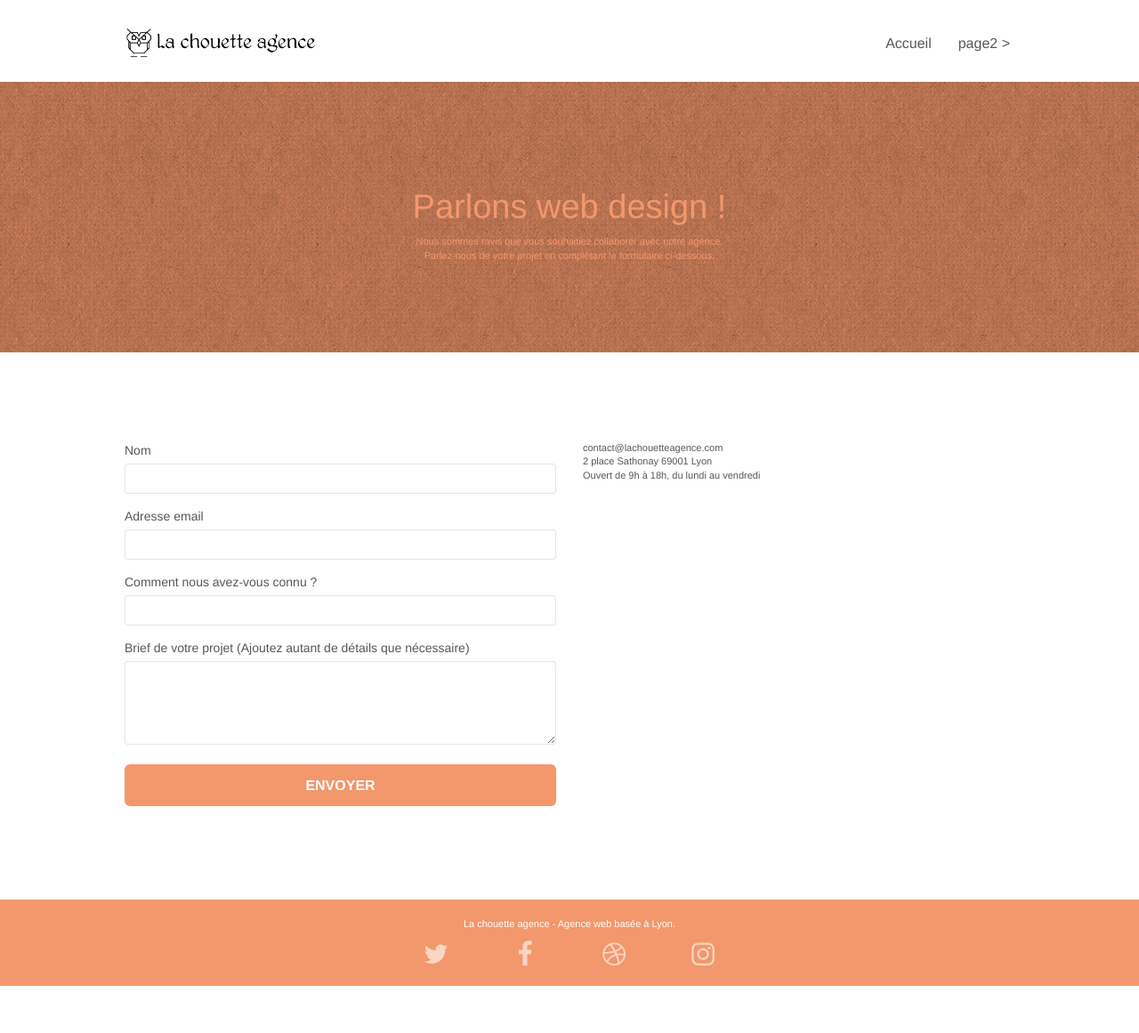
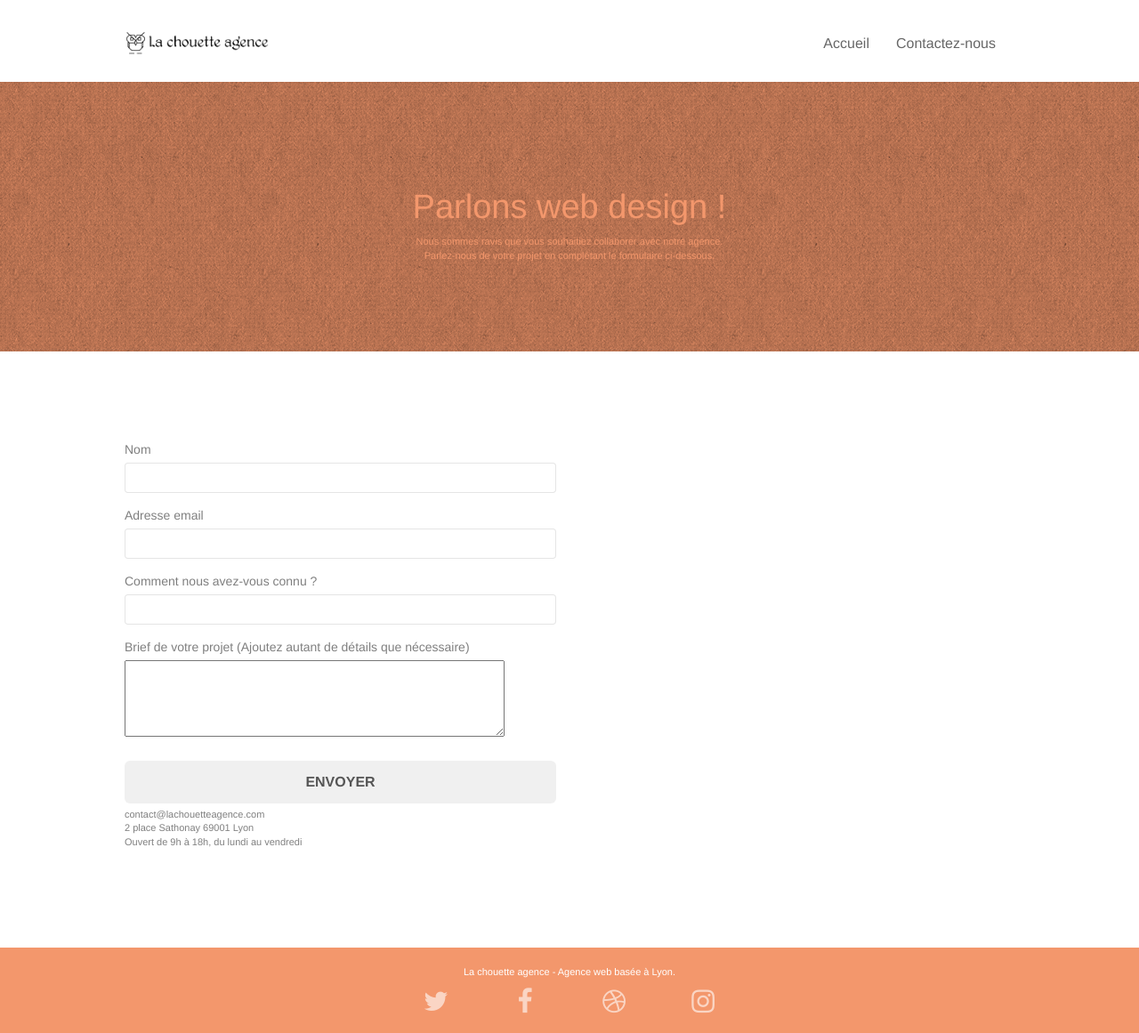
Before and after one commit to Soufneffati/AyebneffatiSoufyane_4_12052021, a plain HTML site: page optimize/contact.html in a window 1280 px wide. Shown: the whole page at 89% size. Before the commit the page ends 1108 px from the top, so only its background shows below. Drawn offline with Linux system fonts and the light colour scheme; files that its build step writes are made by us from their sources.

Commit message:
Optimization

```diff
--- a/optimize/contact.html
+++ b/optimize/contact.html
@@ -8,9 +8,9 @@
     <meta name="viewport" content="width=device-width, initial-scale=1.0, viewport-fit=cover">
     <link rel="shortcut icon" type="image/png" href="favicon.jpg">
 
-	<link rel="stylesheet" type="text/css" href="./css/bootstrap.min.css">
+	<link rel="stylesheet" type="text/css" href="./css/bootstrap.css"><!--Retrait min.css Erreur 404-->
 	<link rel="stylesheet" type="text/css" href="style.css">
-	<link rel="stylesheet" type="text/css" href="./css/font-awesome.min.css">
+	<link rel="stylesheet" type="text/css" href="./css/font-awesome.css"><!--Retrait min.css-->
 	<!--retrait<link rel="stylesheet" type="text/css" href="./css/et-line.min.css">-->
 
     <title>Contactez-nous</title>
@@ -37,11 +37,12 @@
 	<div class="container bloc-sm">
 		<nav class="navbar row">
 			<div class="navbar-header">
-				<a class="navbar-brand" href="index.html"><img src="img/la-chouette-agence.png" alt="atlanta web design logo" height="40" /></a>
-				<button id="nav-toggle" type="button" class="ui-navbar-toggle navbar-toggle" data-toggle="collapse" data-target=".navbar-1">
+				<a class="navbar-brand" href="index.html"><img src="img/la-chouette-agence.png" alt="Lyon web design logo" height="30" /></a>
+			</div>
+				<!--<button id="nav-toggle" type="button" class="ui-navbar-toggle navbar-toggle" data-toggle="collapse" data-target=".navbar-1">
 					<span class="sr-only">Toggle navigation</span><span class="icon-bar"></span><span class="icon-bar"></span><span class="icon-bar"></span>
-				</button>
-			</div>
+				</button>-->
+
 			<div class="collapse navbar-collapse navbar-1 special-dropdown-nav">
 				<ul class="site-navigation nav navbar-nav">
 					<li>
@@ -50,7 +51,7 @@
 					<li>
 					</li>
 					<li>
-						<a href="page2.html">page2 &gt;</a>
+						<a href="contact.html">Contactez-nous</a>
 					</li>
 				</ul>
 			</div>
@@ -84,34 +85,31 @@
 			<div class="col-sm-6">
 				<form id="form_1" novalidate success-msg="Your message has been sent." fail-msg="Sorry it seems that our mail server is not responding, Sorry for the inconvenience!">
 					<div class="form-group">
-						<label>
-							Nom
-						</label>
+						<!--Introduction balise Label-->
+						<label for="name">Nom</label>
 						<input id="name" class="form-control" required />
 					</div>
 					<div class="form-group">
-						<label>
-							Adresse email
-						</label>
+						<!--Introduction balise Label-->
+						<label for="email">Adresse email</label>
 						<input id="email" class="form-control" type="email" required />
 					</div>
 					<div class="form-group">
-						<label>
-							Comment nous avez-vous connu ?
-						</label>
+						<!--Introduction balise Label-->
+						<label for="form-control">Comment nous avez-vous connu ?</label>
 						<input class="form-control" type="email" required id="input_504" />
 					</div>
 					<div class="form-group">
-						<label>
-							Brief de votre projet (Ajoutez autant de détails que nécessaire)<br>
-						</label><textarea id="message" class="form-control" rows="4" cols="50" required></textarea>
+						<!--Introduction balise Label-->
+						<label for="message">Brief de votre projet (Ajoutez autant de détails que nécessaire)<br></label>
+						<textarea id="message" class="message" rows="4" cols="50" required></textarea>
 					</div>
 					<button class="bloc-button btn btn-lg btn-block cta-hero btn-atomic-tangerine" type="submit">
 						Envoyer
 					</button>
 				</form>
 			</div>
-			<div class="col-sm-6">
+			<div class="col-sm-12">
 				<p>
 					contact@lachouetteagence.com<br>2 place Sathonay 69001 Lyon<br>Ouvert de 9h à 18h, du lundi au vendredi<br>
 				</p>
@@ -130,14 +128,32 @@
 <div class="bloc bgc-atomic-tangerine d-bloc" id="bloc-8">
 	<div class="container bloc-sm">
 		<div class="row">
-			<div class="col-sm-12">
+			<div class="col-sm-12" style="color: rgb(28, 28, 28); background-color: rgb(243, 151, 108)"> <!--Ajout style color-->
 				<p class="text-center white">
 					La chouette agence - Agence web basée à Lyon.<br>
 				</p>
 				<div class="row row-no-gutters social">
 					<div class="col-sm-3">
+
 						<div class="text-center">
-							<a class="social" href="index.html"><span class="fa fa-twitter icon-md"></span></a>
+							<a class="social" href="https://twitter.com"><span class="fa fa-twitter icon-md"><span class="sr-only">Twitter</span></span></a>
+						</div>
+					</div>
+					<div class="col-sm-3">
+						<div class="text-center">
+							<a class="social" href="https://www.facebook.com"><span class="fa fa-facebook icon-md"><span class="sr-only">Facebook</span></span></a>
+						</div>
+					</div>
+					<div class="col-sm-3">
+						<div class="text-center">
+							<a class="social" href="https://fr.linkedin.com"><span class="fa fa-dribbble icon-md"><span class="sr-only">Linkedin</span></span></a>
+						</div>
+					</div>
+					<div class="col-sm-3">
+						<div class="text-center">
+							<a class="social" href="https://www.instagram.com"><span class="fa fa-instagram icon-md"><span class="sr-only">Instagram</span></span></a>
+
+							<!--<a class="social" href="index.html"><span class="fa fa-twitter icon-md"></span></a>
 						</div>
 					</div>
 					<div class="col-sm-3">
@@ -152,7 +168,7 @@
 					</div>
 					<div class="col-sm-3">
 						<div class="text-center">
-							<a class="social" href="index.html"><span class="fa fa-instagram icon-md"></span></a>
+							<a class="social" href="index.html"><span class="fa fa-instagram icon-md"></span></a>-->
 						</div>
 					</div>
 				</div>
--- a/optimize/style.css
+++ b/optimize/style.css
@@ -104,7 +104,7 @@ a:hover {
 }
 
 .d-bloc button:hover {
-    color: rgba(255, 255, 255, .9);
+    color: rgba(255, 255, 255, .9));
 }
 
 .d-bloc .icon-round,
@@ -315,11 +315,16 @@ a:hover {
     margin: 0;
 }
 
+
 .navbar .nav {
     padding-top: 2px;
-    margin-right: -16px;
+    /*Retrait du margin-right: -16px;*/
     float: right;
     z-index: 1;
+    /*Ajout display: flex;
+    flex-direction: row;*/
+    display: flex;
+    flex-direction: row;
 }
 
 .nav > li {
@@ -361,6 +366,12 @@ a:hover {
     position: relative;
     z-index: 2;
 }
+
+/*Ajout span font-size: 13px*/
+span{
+    font-size: 13px;
+}
+
 
 @media (min-width: 768px) {
     .site-navigation {
@@ -651,7 +662,7 @@ label,
 a {
     font-family: "helvetica";
     font-weight: 400;
-    color: #575757!important;
+    /*Retrait color: #575757!important;*/
 }
 
 .container {
@@ -707,6 +718,10 @@ p {
 h2 {
     font-size: 22px;
     line-height: 1.4em;
+    /*Ajout propriétés*/
+    text-transform: uppercase;
+    font-weight: 700;
+    color: #333333!important;
 }
 
 h3 {
@@ -723,7 +738,7 @@ h3 {
 }
 
 h1 {
-    color: #333333!important;
+    color:#de8c10!important; /*Changement couleur #333333!important;*/
 }
 
 h4 {
@@ -779,8 +794,10 @@ h4 {
 }
 
 .btn-atomic-tangerine {
-    background: #F3976C;
-    color: #FFFFFF!important;
+    /*Changement background: #F3976C;
+    color: #FFFFFF!important;*/
+    background: #F0F0F0;
+    color: #555!important;
 }
 
 .btn-atomic-tangerine:hover {
```
Also changed, not shown: optimize/index.html (+2 -2 lines).
